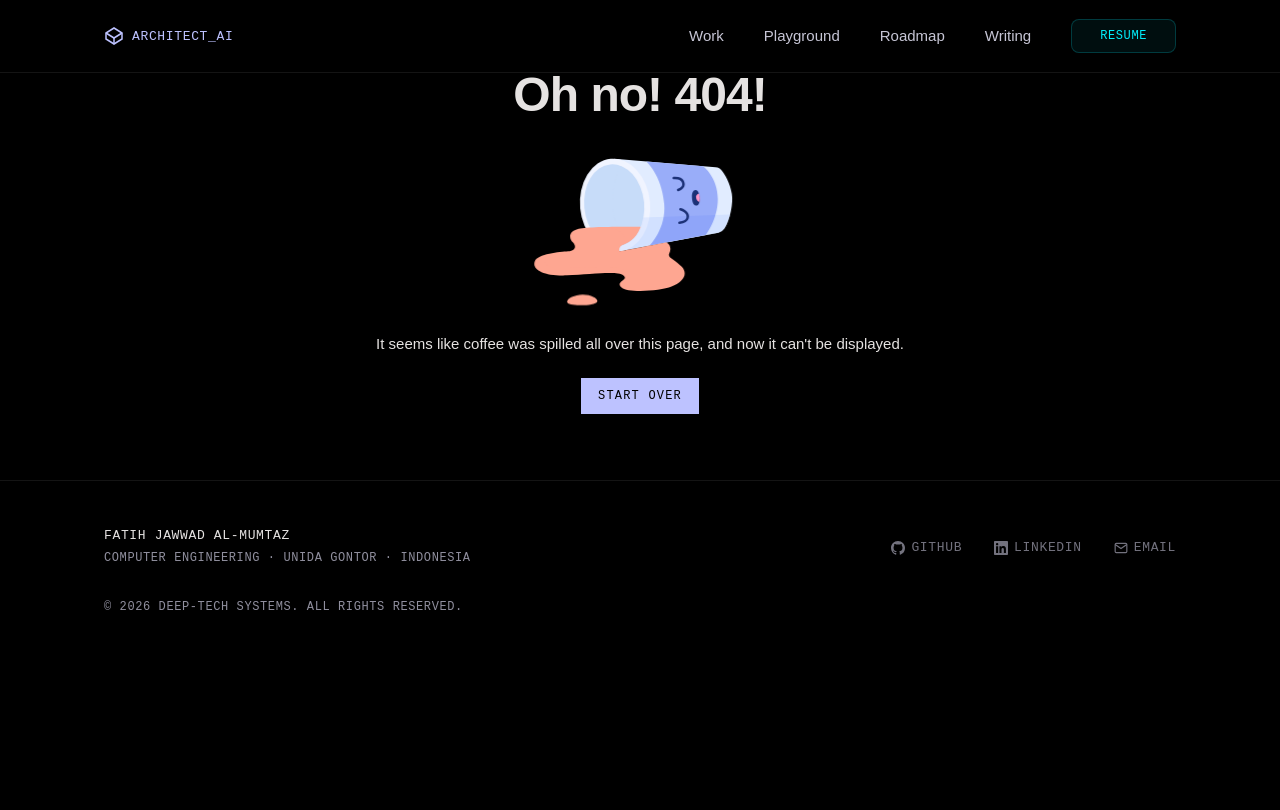
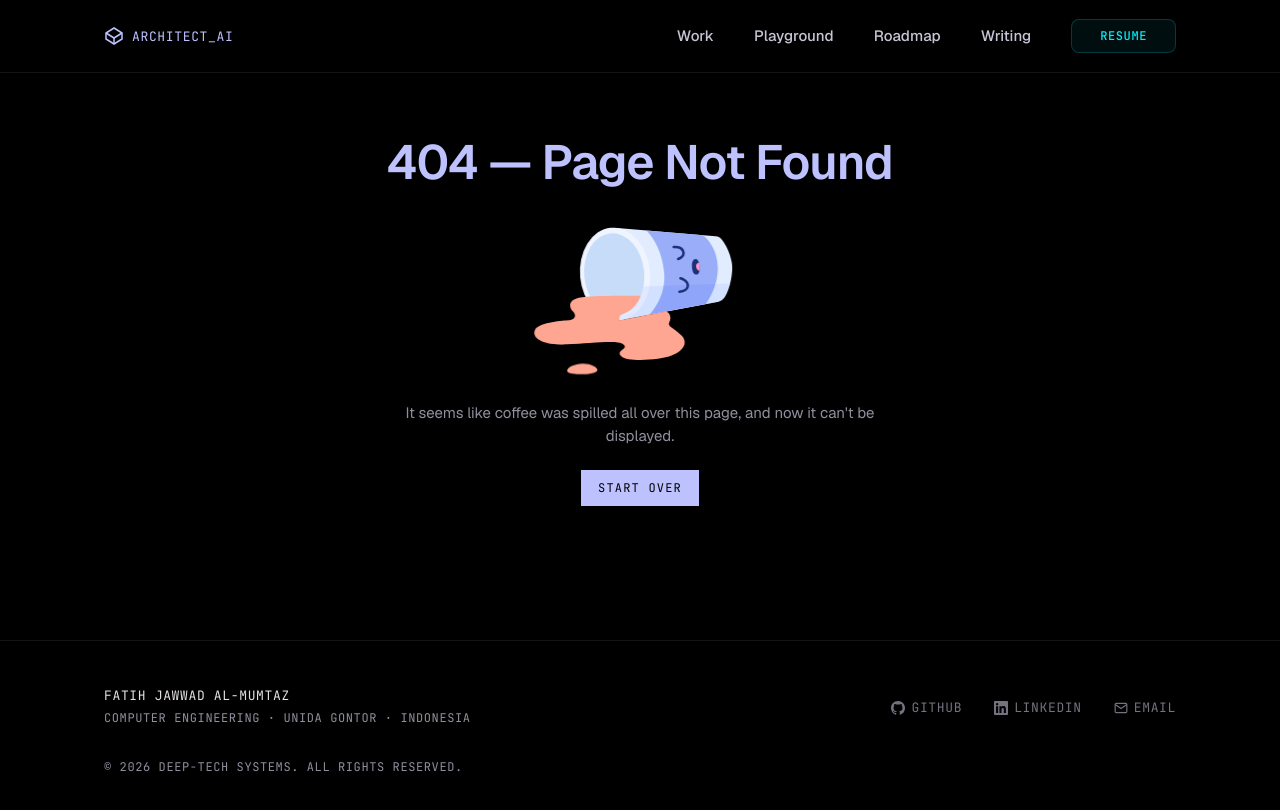
Before and after one commit to jaweed3/my-blog, a SvelteKit app: page /404 in a window 1280 px wide. Shown: the top 810 px of the page. Built offline with nearby package versions, Linux system fonts and the light colour scheme.

Commit message:
chore: app HTML shell, 404 page

```diff
--- a/src/app.html
+++ b/src/app.html
@@ -5,26 +5,20 @@
 
     <link rel="preconnect" href="https://fonts.googleapis.com" />
     <link rel="preconnect" href="https://fonts.gstatic.com" crossorigin />
-    <link href="https://fonts.googleapis.com/css2?family=Bebas+Neue&family=Crimson+Pro:ital,wght@0,400;0,600;1,400&family=Space+Mono:ital,wght@0,400;0,700;1,400&display=swap" rel="stylesheet" />
+    <link href="https://fonts.googleapis.com/css2?family=Geist:wght@400;500;600;700&family=JetBrains+Mono:wght@400;500;700&display=swap" rel="stylesheet" />
 
     <link rel="apple-touch-icon" sizes="180x180" href="%sveltekit.assets%/favicons/apple-touch-icon.png" />
     <link rel="icon" type="image/png" sizes="32x32" href="%sveltekit.assets%/favicons/favicon-32x32.png" />
     <link rel="icon" type="image/png" sizes="16x16" href="%sveltekit.assets%/favicons/favicon-16x16.png" />
     <link rel="manifest" href="%sveltekit.assets%/favicons/site.webmanifest" />
-    <link rel="mask-icon" href="%sveltekit.assets%/favicons/safari-pinned-tab.svg" color="#0A0A0A" />
+    <link rel="mask-icon" href="%sveltekit.assets%/favicons/safari-pinned-tab.svg" color="#000000" />
     <link rel="shortcut icon" href="%sveltekit.assets%/favicons/favicon.ico" />
     <link rel="icon" href="%sveltekit.assets%/favicons/favicon.png" />
 
     <meta name="viewport" content="width=device-width, initial-scale=1" />
-    <meta name="color-scheme" content="dark light" />
-    <meta name="theme-color" media="(prefers-color-scheme: light)" content="#F5F5F0" />
-    <meta name="theme-color" media="(prefers-color-scheme: dark)" content="#0A0A0A" />
+    <meta name="color-scheme" content="dark" />
+    <meta name="theme-color" content="#000000" />
     <meta http-equiv="Permissions-Policy" content="interest-cohort=()" />
-
-    <script>
-      const theme = localStorage.getItem('theme-preference') || 'auto';
-      document.firstElementChild?.setAttribute('data-theme', theme);
-    </script>
 
     %sveltekit.head%
   </head>
--- a/src/routes/(waves)/404/+page.svelte
+++ b/src/routes/(waves)/404/+page.svelte
@@ -5,7 +5,7 @@
 
 <div class="error-page">
   <div class="container">
-		<h1>Oh no! 404!</h1>
+    <h1>404 — Page Not Found</h1>
     <div class="svg-wrapper">
       <Error />
     </div>
@@ -17,16 +17,33 @@
 
 <style lang="scss">
   .error-page {
-		background: var(--color--page-background);
     position: relative;
+    min-height: 80vh;
+    display: flex;
+    align-items: center;
+    justify-content: center;
   }
   .container {
     display: flex;
     flex-direction: column;
     align-items: center;
     justify-content: center;
-		min-height: 60vh;
     text-align: center;
+    padding: 0 var(--gutter);
+
+    h1 {
+      font-size: var(--headline-lg-mobile);
+      color: var(--accent);
+
+      @media (min-width: 768px) {
+        font-size: var(--headline-lg);
+      }
+    }
+
+    p {
+      color: var(--muted);
+      max-width: 480px;
+    }
 
     .svg-wrapper {
       width: 300px;
```
Lines whose indentation alone changed are shown as unchanged.
